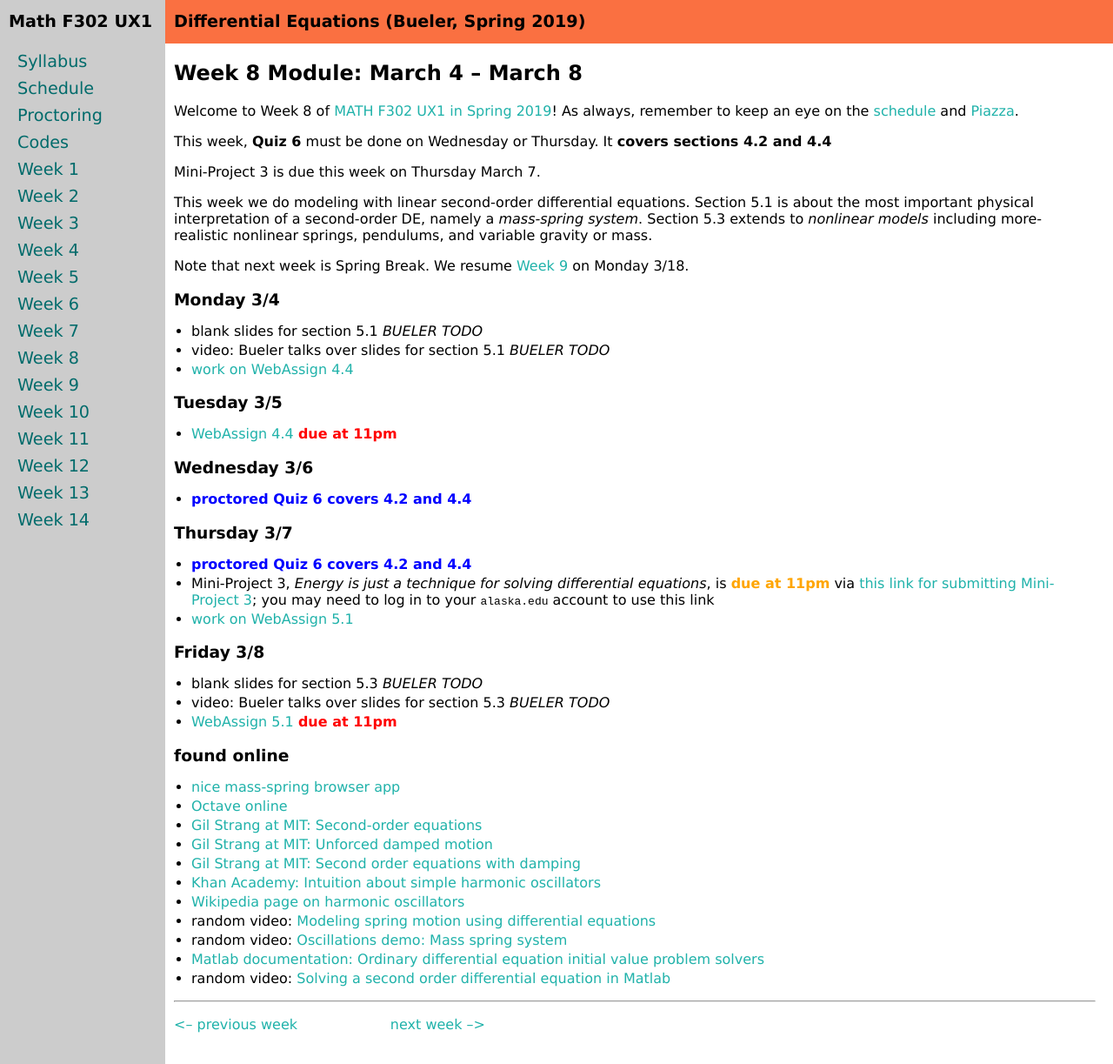
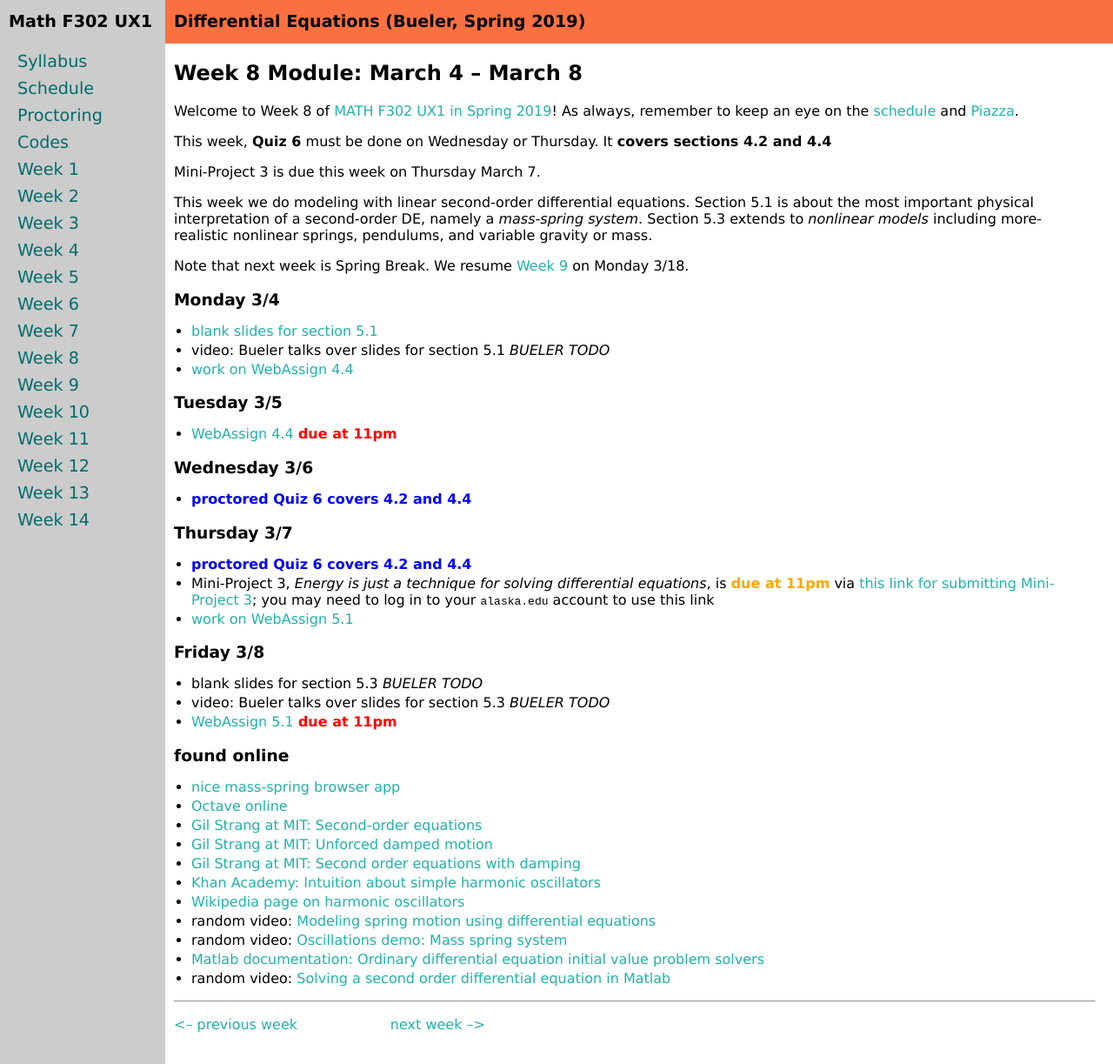
Before and after one commit to bueler/math302, a Jekyll site: the page built from week8.md, in a window 1280 px wide and 1223 px high. Shown: the whole window at 87% size. Built offline with Jekyll 4.4.1, drawn with Linux system fonts in a browser that asks for light colours.

Commit message:
post slides

```diff
--- a/week8.md
+++ b/week8.md
@@ -16,7 +16,7 @@ This week we do modeling with linear second-order differential equations.  Secti
 Note that next week is Spring Break.  We resume [Week 9](week9) on Monday 3/18.
 
 ### Monday 3/4
-* blank slides for section 5.1 _BUELER TODO_
+* [blank slides for section 5.1](assets/slides/5-1.pdf)
 * video: Bueler talks over slides for section 5.1 _BUELER TODO_
 * [work on WebAssign 4.4](https://www.webassign.net/)
 
```
Also changed, not shown: 1 other file.
